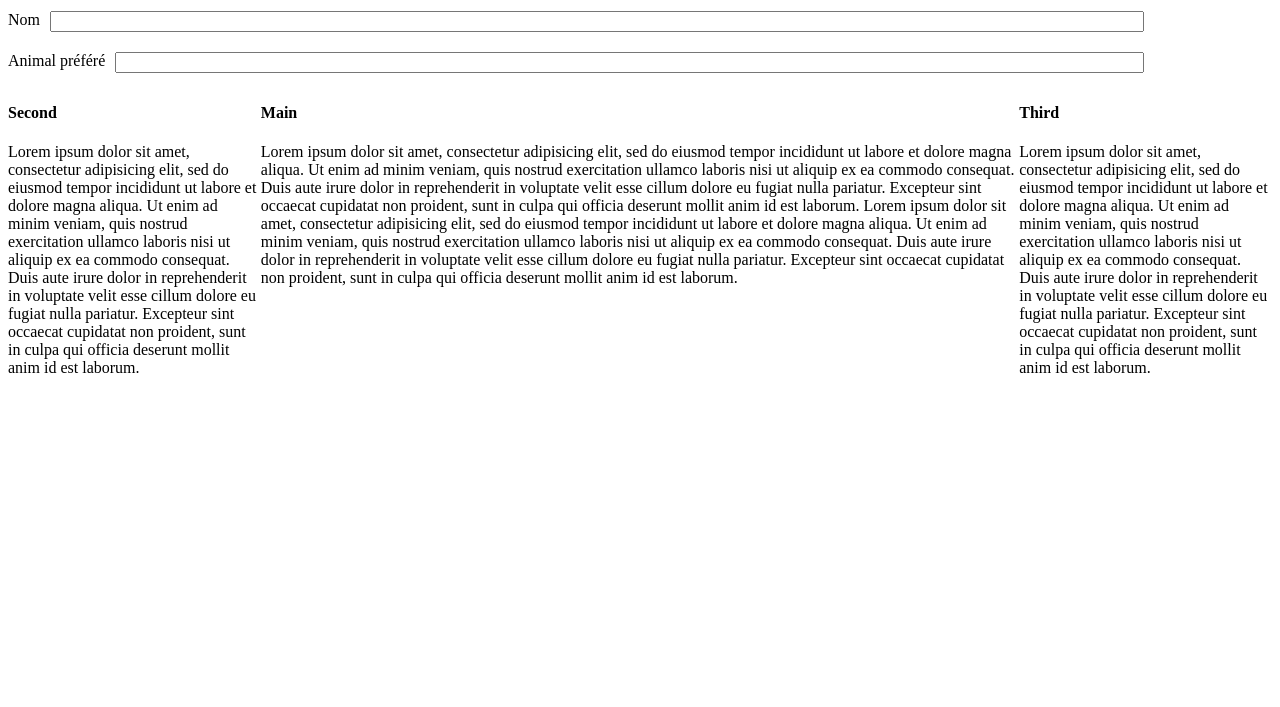
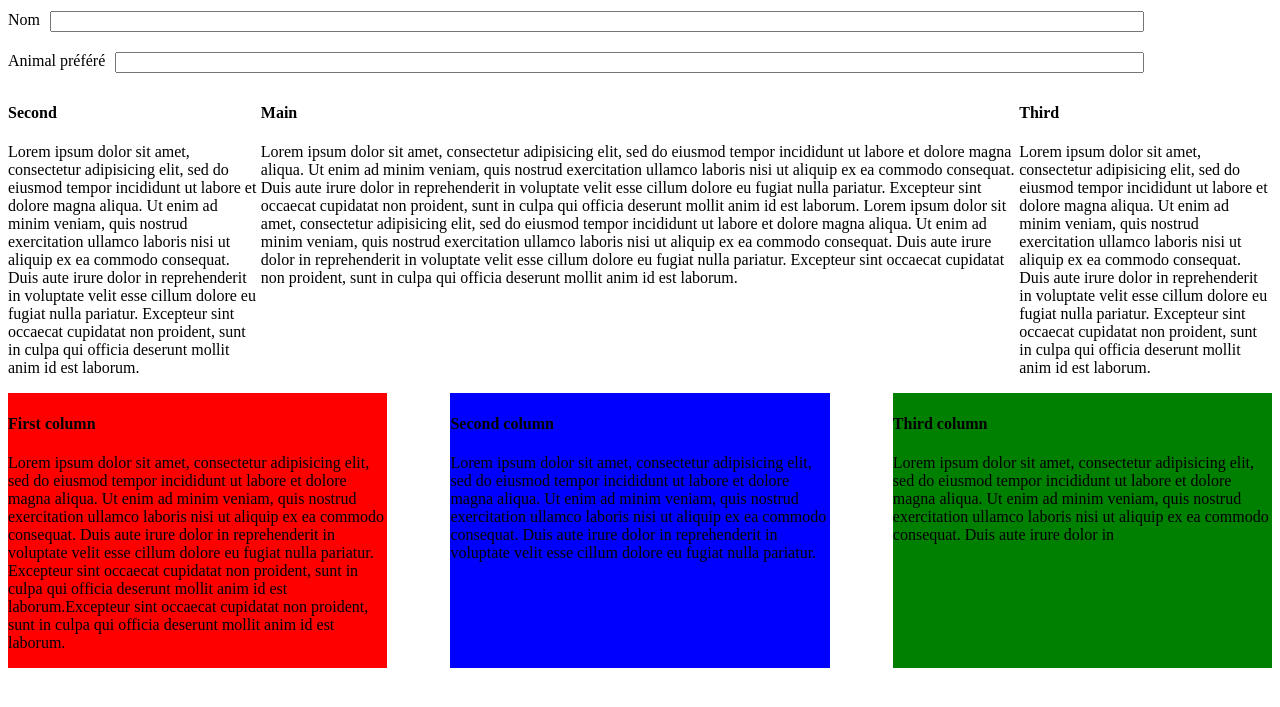
Before and after one commit to dupontbertrand/intro-flexbox, a plain HTML site: page index.html in a window 1280 px wide. Shown: the part 79-786 px from the top of the page. Drawn offline with Linux system fonts and the light colour scheme.

Commit message:
end example 3

```diff
--- a/index.html
+++ b/index.html
@@ -18,7 +18,7 @@
         flex: 1;
       }
 
-      .container-column {
+      .container-sidebar {
         display: flex;
       }
       .main {
@@ -32,6 +32,24 @@
       .third {
         flex: 1;
         order: 3;
+      }
+
+      .container-column{
+        display: flex;
+        justify-content: space-between;
+      }
+      .column {
+        flex-basis: 30%;
+        box-sizing: border-box;
+      }
+      .column:nth-child(1){
+        background-color: red;
+      }
+      .column:nth-child(2){
+        background-color: blue;
+      }
+      .column:nth-child(3){
+        background-color: green;
       }
     </style>
   </head>
@@ -50,7 +68,7 @@
         </form>
       </div>
 
-      <div class="container-column">
+      <div class="container-sidebar">
         <div class="main">
           <h4>Main</h4>
           <p>Lorem ipsum dolor sit amet, consectetur adipisicing elit, sed do eiusmod tempor incididunt ut labore et dolore magna aliqua. Ut enim ad minim veniam, quis nostrud exercitation ullamco laboris nisi ut aliquip ex ea commodo consequat. Duis aute irure dolor in reprehenderit in voluptate velit esse cillum dolore eu fugiat nulla pariatur. Excepteur sint occaecat cupidatat non proident, sunt in culpa qui officia deserunt mollit anim id est laborum.
@@ -66,7 +84,20 @@
         </div>
       </div>
 
-
+      <div class="container-column">
+        <div class="column">
+          <h4>First column</h4>
+          <p>Lorem ipsum dolor sit amet, consectetur adipisicing elit, sed do eiusmod tempor incididunt ut labore et dolore magna aliqua. Ut enim ad minim veniam, quis nostrud exercitation ullamco laboris nisi ut aliquip ex ea commodo consequat. Duis aute irure dolor in reprehenderit in voluptate velit esse cillum dolore eu fugiat nulla pariatur. Excepteur sint occaecat cupidatat non proident, sunt in culpa qui officia deserunt mollit anim id est laborum.Excepteur sint occaecat cupidatat non proident, sunt in culpa qui officia deserunt mollit anim id est laborum.</p>
+        </div>
+        <div class="column">
+          <h4>Second column</h4>
+          <p>Lorem ipsum dolor sit amet, consectetur adipisicing elit, sed do eiusmod tempor incididunt ut labore et dolore magna aliqua. Ut enim ad minim veniam, quis nostrud exercitation ullamco laboris nisi ut aliquip ex ea commodo consequat. Duis aute irure dolor in reprehenderit in voluptate velit esse cillum dolore eu fugiat nulla pariatur.</p>
+        </div>
+        <div class="column">
+          <h4>Third column</h4>
+          <p>Lorem ipsum dolor sit amet, consectetur adipisicing elit, sed do eiusmod tempor incididunt ut labore et dolore magna aliqua. Ut enim ad minim veniam, quis nostrud exercitation ullamco laboris nisi ut aliquip ex ea commodo consequat. Duis aute irure dolor in </p>
+        </div>
+      </div>
 
     </body>
   </html>
```
